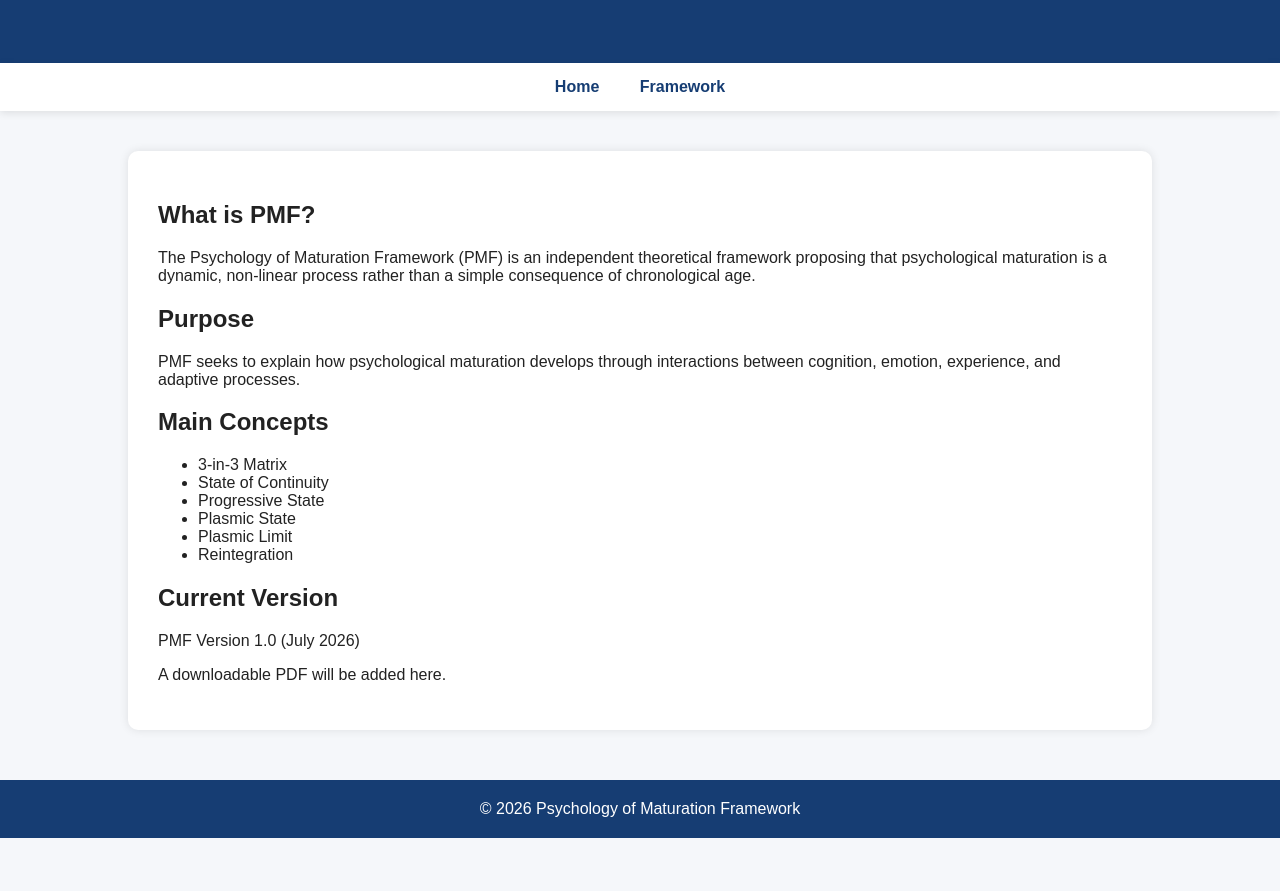
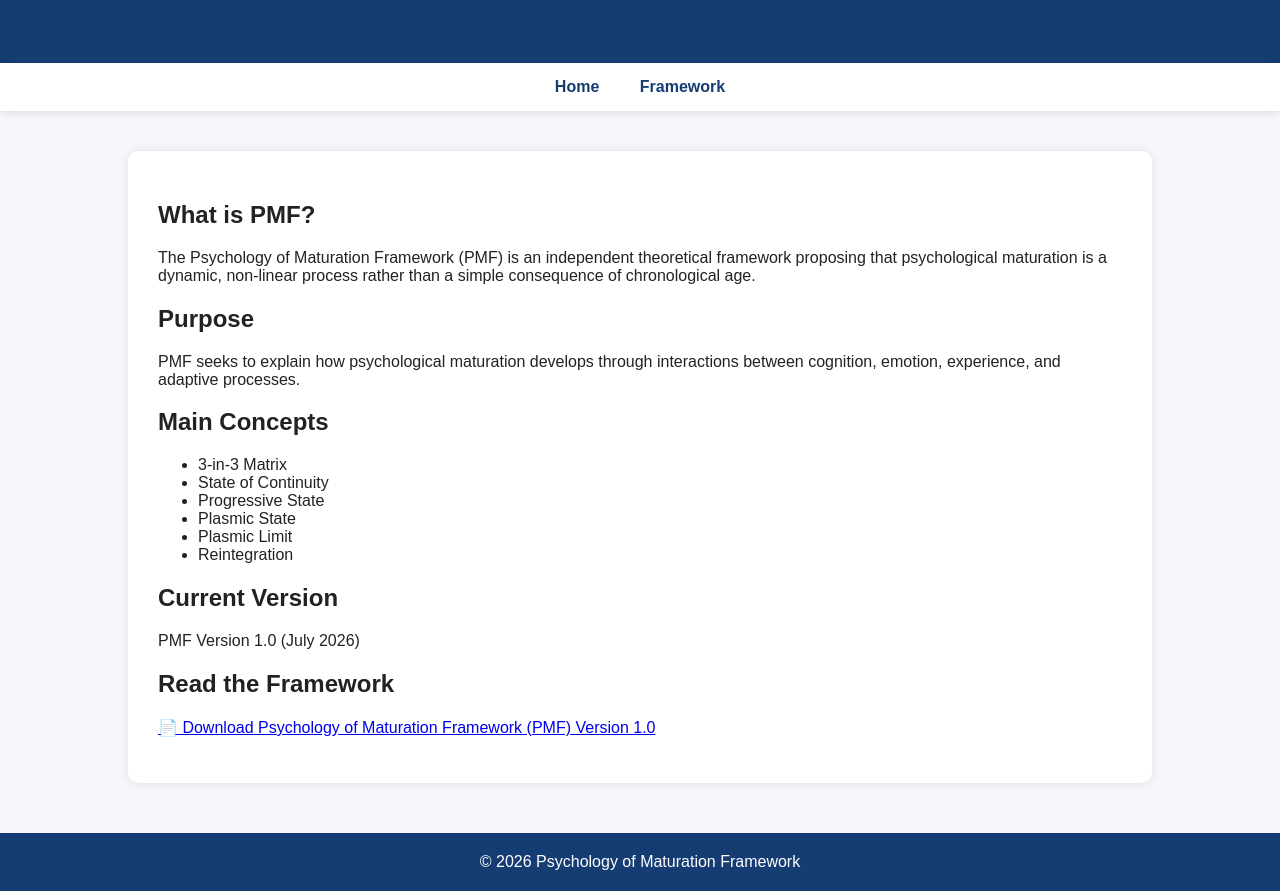
Before and after one commit to emaanazeem-researcher/Plasmic-State-of-Maturation--framework, a plain HTML site: page framework.html in a window 1280 px wide. Shown: the part 151-1042 px from the top of the page. Before the commit the page ends 989 px from the top, so only its background shows below. Drawn offline with Linux system fonts and the light colour scheme.

Commit message:
Update framework.html

```diff
--- a/framework.html
+++ b/framework.html
@@ -128,9 +128,15 @@ PMF Version 1.0 (July 2026)
 
 </p>
 
+<h2>Read the Framework</h2>
+
 <p>
 
-A downloadable PDF will be added here.
+<a href="The%20Psychology%20of%20Maturation%20Framework%20PMF.pdf" target="_blank">
+
+📄 Download Psychology of Maturation Framework (PMF) Version 1.0
+
+</a>
 
 </p>
 
```
